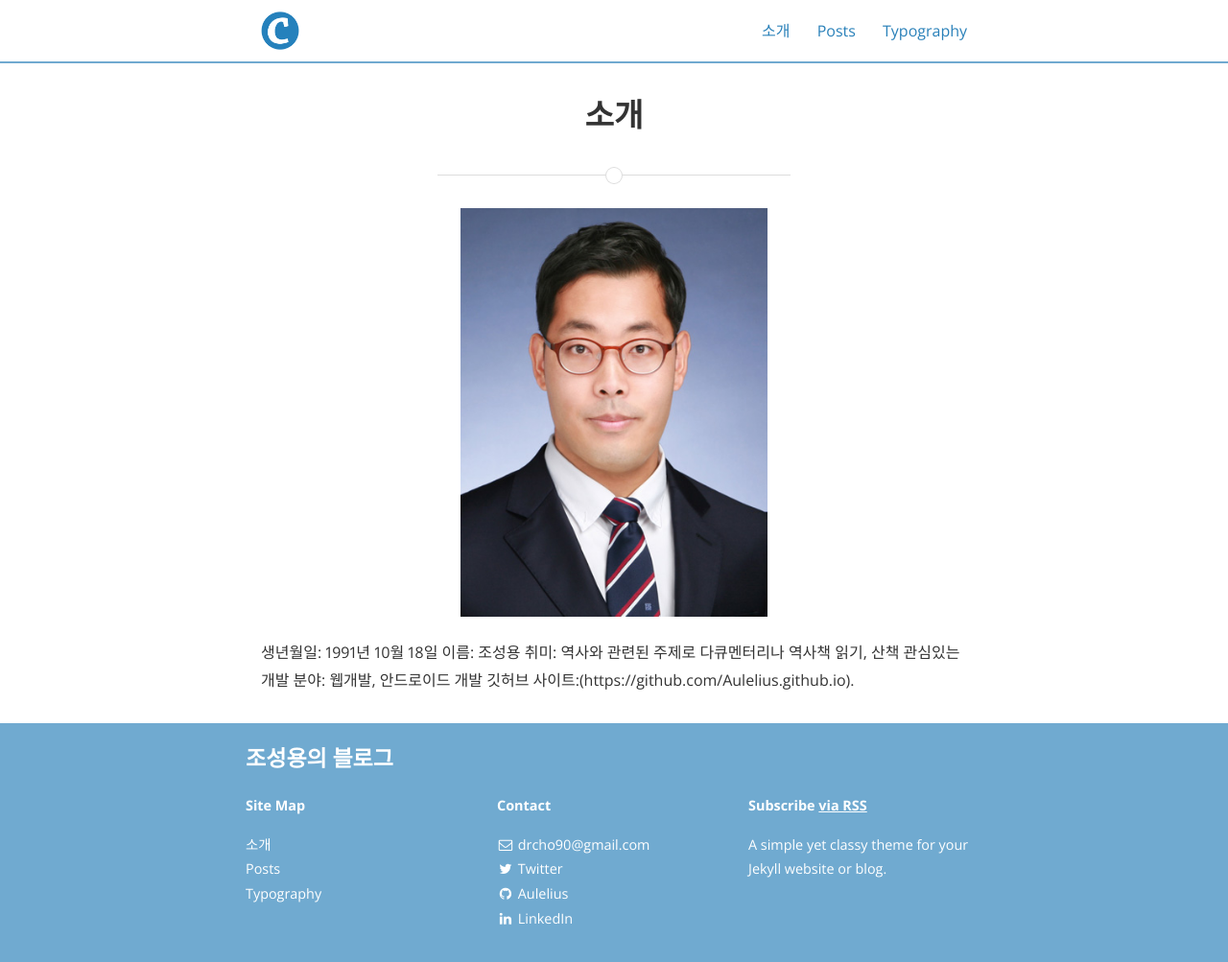
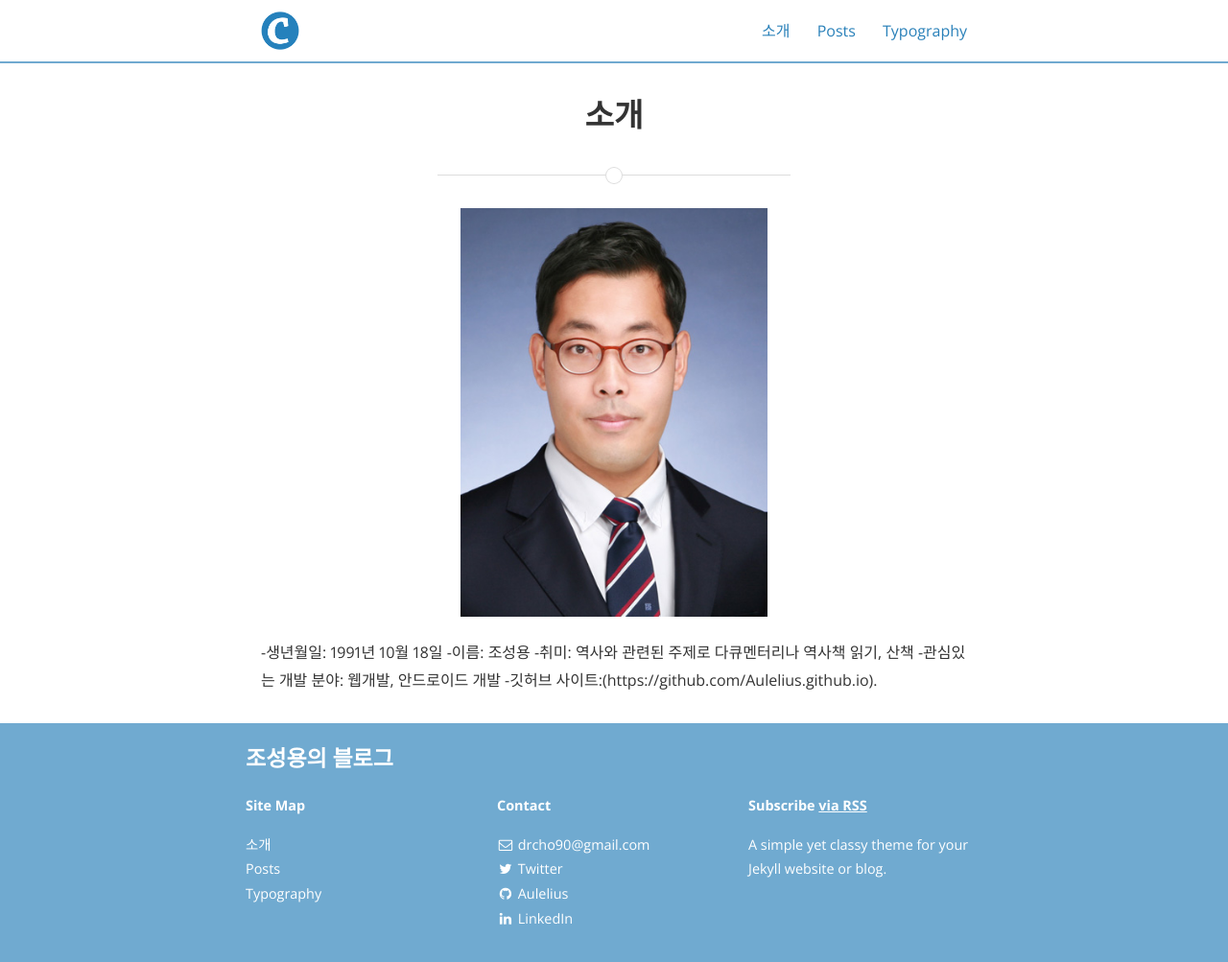
Before and after one commit to Aulelius/Aulelius.github.io, a Jekyll site: the page built from about.md, in a window 1280 px wide and 1003 px high. Shown: the whole window at 96% size. Built offline with Jekyll 4.4.1, drawn with Linux system fonts in a browser that asks for light colours; nearby versions of some CDN libraries.

```diff
--- a/about.md
+++ b/about.md
@@ -7,8 +7,8 @@ main_nav: true
 
 ![alt text]({{ site.baseurl }}/assets/Profile.jpg "Profile Picture"){:.profile}
 
-생년월일: 1991년 10월 18일
-이름: 조성용
-취미: 역사와 관련된 주제로 다큐멘터리나 역사책 읽기, 산책
-관심있는 개발 분야: 웹개발, 안드로이드 개발
-깃허브 사이트:(https://github.com/Aulelius.github.io).
+-생년월일: 1991년 10월 18일
+-이름: 조성용
+-취미: 역사와 관련된 주제로 다큐멘터리나 역사책 읽기, 산책
+-관심있는 개발 분야: 웹개발, 안드로이드 개발
+-깃허브 사이트:(https://github.com/Aulelius.github.io).
```
